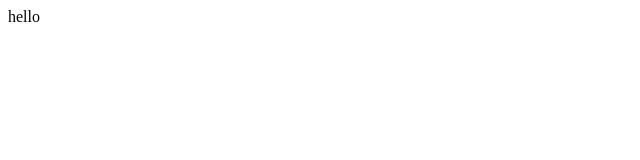
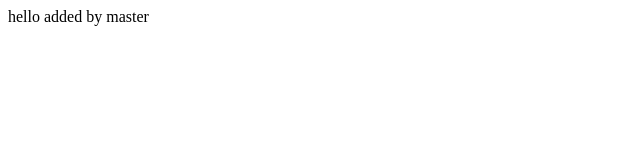
Before and after one commit to shivangi1006/SLK-PROJ, a plain HTML site: page index.html in a window 1280 px wide. Shown: the whole page, without its empty margins (0-640 px from the left). Drawn offline with Linux system fonts and the light colour scheme.

Commit message:
Update index.html

```diff
--- a/index.html
+++ b/index.html
@@ -2,4 +2,5 @@
   <head>
     hello
   </head>
+  added by master
 </html>
```
